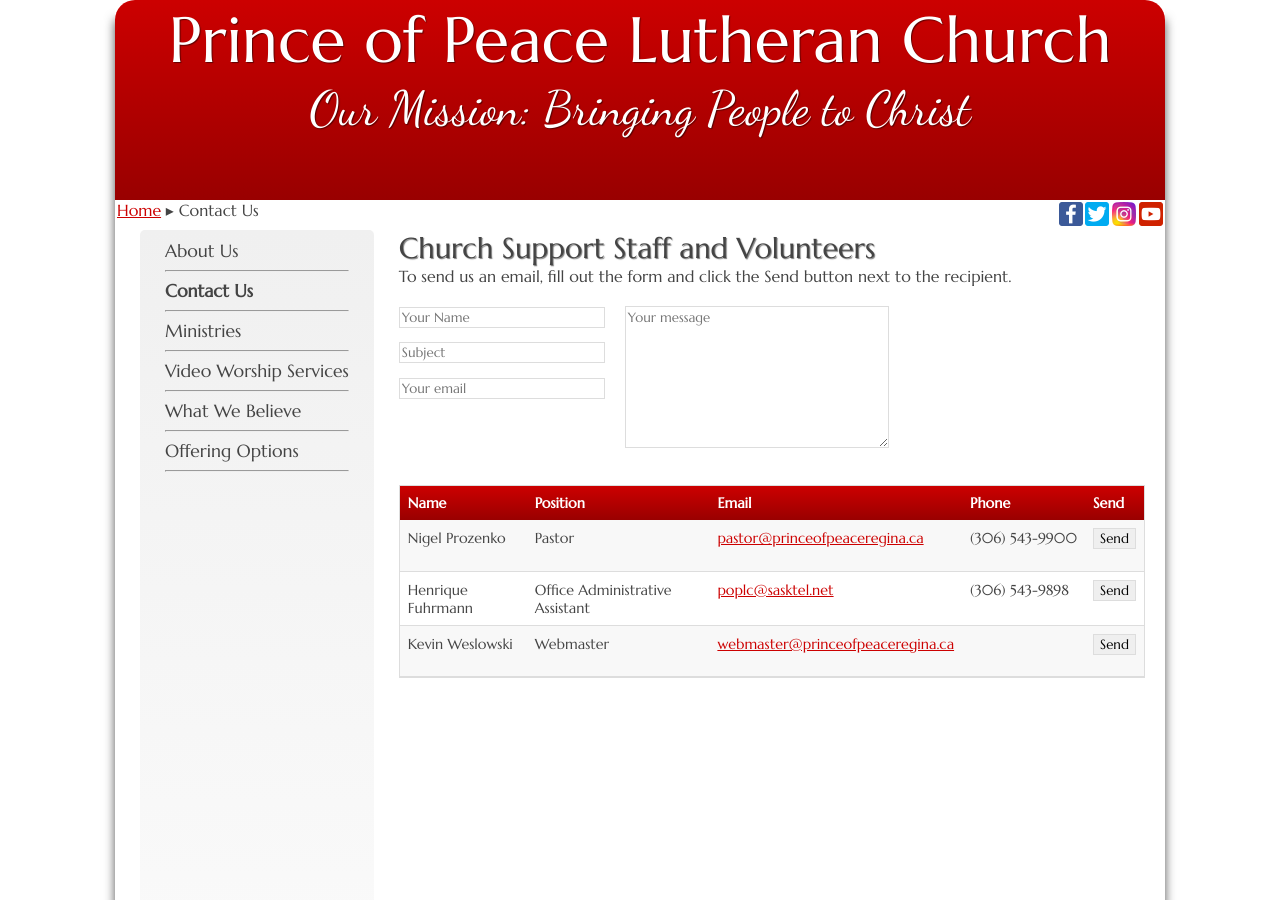
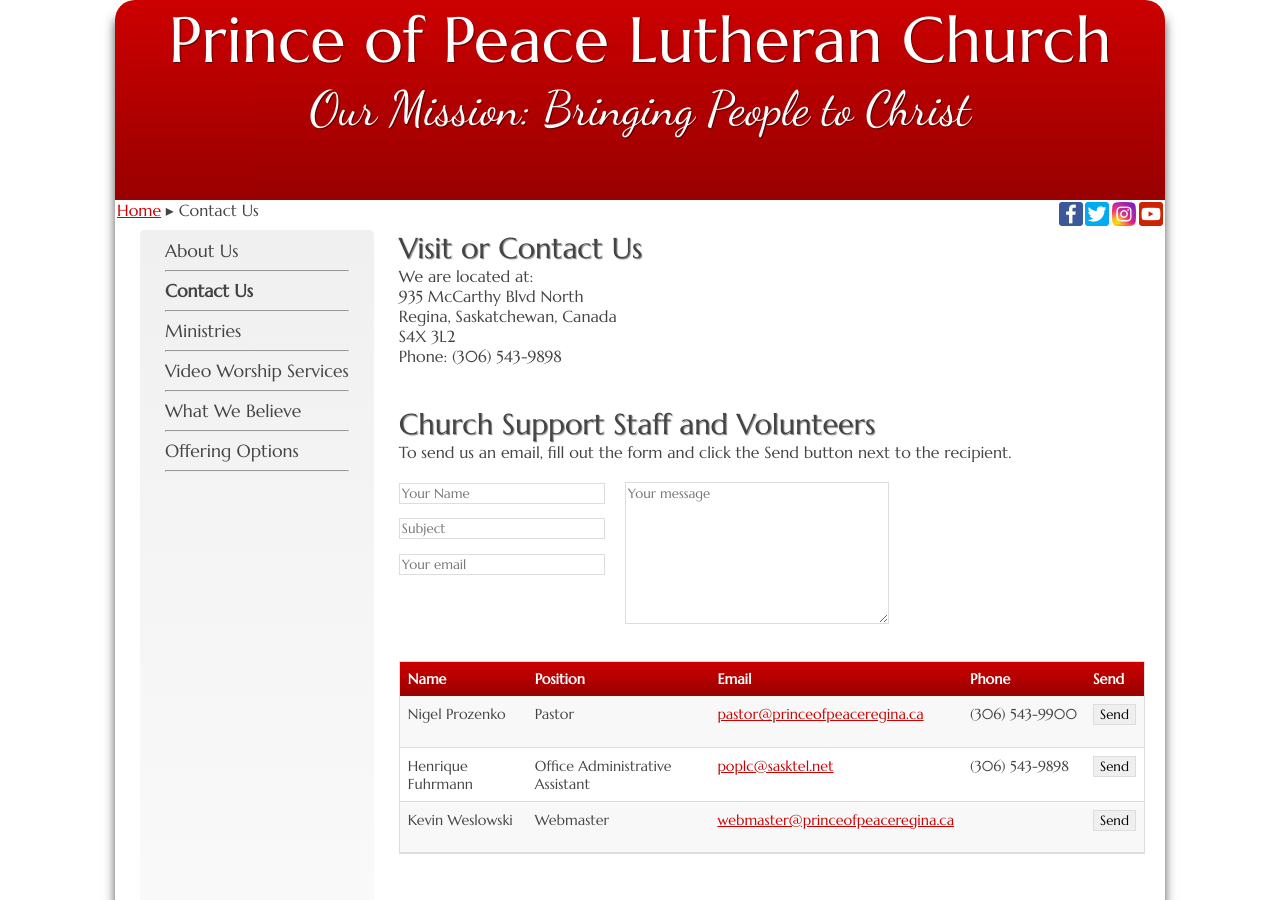
Before and after one commit to weslowsk/princeofpeace, a Jekyll site: the page built from contact.html, in a window 1280 px wide and 900 px high. Built offline with Jekyll 4.4.1, drawn with Linux system fonts in a browser that asks for light colours.

Commit message:
starting to update contact page

```diff
--- a/contact.html
+++ b/contact.html
@@ -8,6 +8,14 @@ window.onload = function () {
     window.setTimeout(handleEmailFormOnLoadEvent, 400);
 }
 </script>
+<h1>Visit or Contact Us</h1>
+<p>We are located at:<br/>
+935 McCarthy Blvd North<br/>
+Regina, Saskatchewan, Canada<br/>
+S4X 3L2<br/>
+Phone: (306) 543-9898<br/>
+<br/><br/>
+
 <h1>Church Support Staff and Volunteers</h1>
 <p>To send us an email, fill out the form and click the Send button next to the recipient.</p>
 <br/>
```
